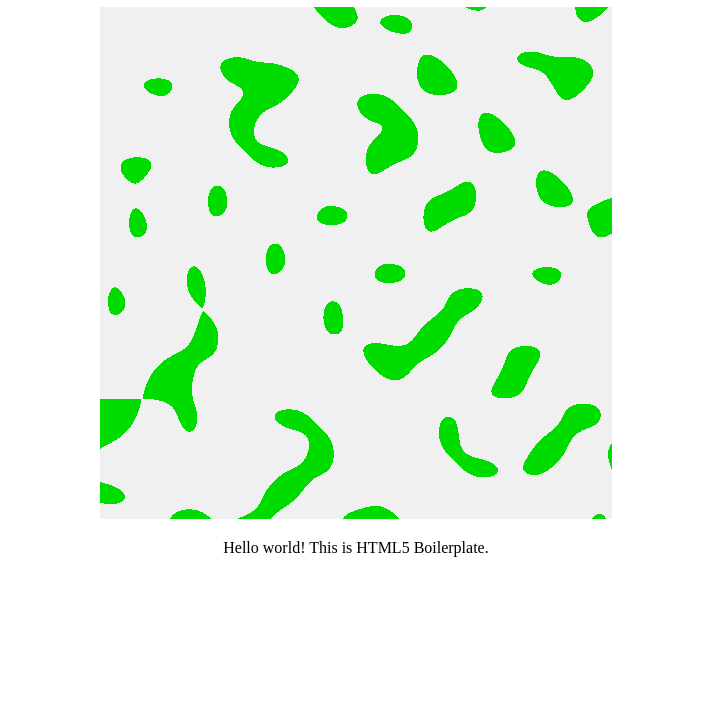
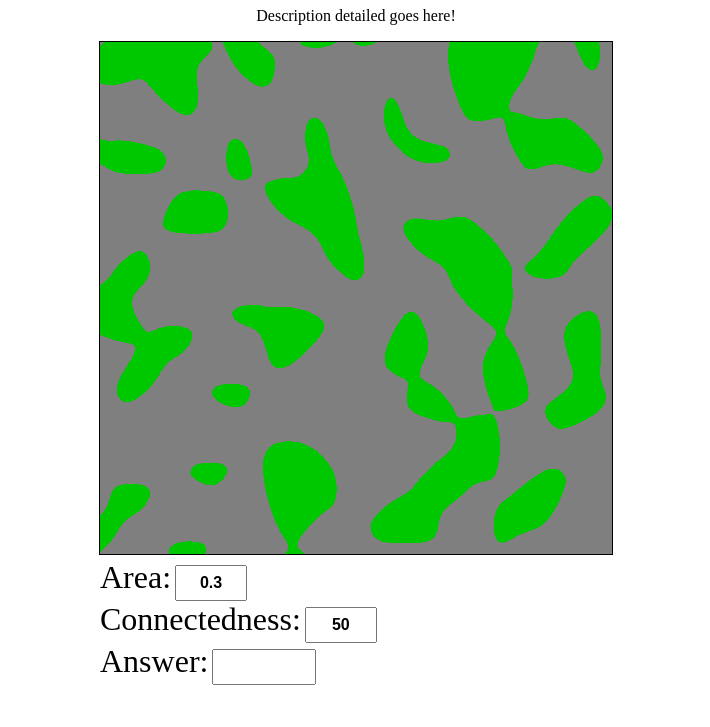
Before and after one commit to scidam/tr-br, a plain HTML site: page index.html in a window 1280 px wide. Shown: the part 73-800 px from the top of the page, without its empty margins (284-994 px from the left). Drawn offline with Linux system fonts and the light colour scheme.

Commit message:
Restructure needed (This isn't yet ready for production)

```diff
--- a/control.js
+++ b/control.js
@@ -1,81 +1,109 @@
+let canvasSize = 512;
+let groundColor = [127, 127, 127];
+let grassColor = [0, 200, 0];
+let defaultProp = 0.3;
+let defaultConn = 100;
+let avgScore = 0;
+
 let canvas = document.getElementById('pplot-canvas');
-canvas.width = 512;
-canvas.height = 512;
+canvas.width = canvasSize;
+canvas.height = canvasSize;
+let ctx = canvas.getContext('2d');
 
-let ctx = canvas.getContext('2d');
-let image = ctx.createImageData(canvas.width, canvas.height);
-let data = image.data;
-let groundColor = [240, 240, 240];
-let plantColor = [0, 220, 0];
+ctx.beginPath();
+ctx.rect(0, 0, canvasSize, canvasSize);
+ctx.stroke();
 
-let prepareData = function(cellsize){
-    let pixelInd = 0;
-    for (let i = 0; i < canvas.width; i++) {
-        for (let j = 0; j < canvas.height; j++) {
-            let value = noise.simplex2(i / cellsize, j / cellsize);
-            pixelInd = (i + j * canvas.width) * 4;
-            data[pixelInd] = data[pixelInd + 1] = data[pixelInd + 2] = value;
-            data[pixelInd + 3] = 255;
+let randomChoice = function(arr) {
+    return arr[Math.floor(arr.length * Math.random())];
+}
+
+let redrawPerlin = function(prop, agg){
+
+    let seeds = [42, 13, 17, 29, 53];
+    let perlinData;
+
+    let i, cnt=0, probe=10, pos, minValue=1, optProbe, optValue, currentProp=0;
+
+    perlinData = getPerlinData(canvas, agg, agg, randomChoice(seeds));
+
+    while ((probe < 255) && (Math.abs(prop - currentProp) > 0.01)){
+        cnt = 0;
+        for (var y = 0; y < canvas.height; y ++) {
+            for (var x = 0; x < canvas.width; x ++) {
+                pos = (x + y * canvas.width) * 4;
+                if (perlinData.data[pos] > probe) {cnt++;}
+            }
+        }
+
+    currentProp = cnt / (canvas.width * canvas.height);
+    if (Math.abs(prop - currentProp) < minValue){
+        optProbe = probe;
+        optValue = currentProp;
+        minValue = Math.abs(prop - currentProp);
+        }
+    probe++;
+    }
+
+    for (var y = 0; y < canvas.height; y ++) {
+        for (var x = 0; x < canvas.width; x ++) {
+            pos = (x + y * canvas.width) * 4;
+            if (perlinData.data[pos] > optProbe){
+                perlinData.data[pos + 0] = grassColor[0];
+                perlinData.data[pos + 1] = grassColor[1];
+                perlinData.data[pos + 2] = grassColor[2];
+                perlinData.data[pos + 3] = 255;
+            }
+            else {
+                perlinData.data[pos + 0] = groundColor[0];
+                perlinData.data[pos + 1] = groundColor[1];
+                perlinData.data[pos + 2] = groundColor[2];
+                perlinData.data[pos + 3] = 255;
+
+            }
         }
     }
+    ctx.putImageData(perlinData, 0, 0);
+    return currentProp;
 }
 
 
-let computeProp=function(value, proportion){
-    let counter = 0;
-    let pixelInd = 0;
-    for (let i = 0; i < canvas.width; i++) {
-        for (let j = 0; j < canvas.height; j++) {
-            pixelInd = (i + j * canvas.width) * 4;
-                if (data[pixelInd] > value){
-                    counter++;
-            }
-        }
+var exact = redrawPerlin(defaultProp, defaultConn);
+
+const connElement = document.getElementById("connectedness");
+const propElement = document.getElementById("proportion");
+const answerElement = document.getElementById("answer");
+const resultElement = document.getElementById("results");
+
+let propValue=parseFloat(propElement.value), connValue=parseFloat(connElement.value);
+
+
+let redrawScene = function(ev){
+    propValue = parseFloat(propElement.value);
+    connValue = parseFloat(connElement.value);
+
+    if (isNaN(propValue)) {
+        propElement.value = defaultProp;
+        propValue = defaultProp;
     }
-    return Math.abs(counter / (canvas.height * canvas.width) - proportion);
+
+    if (isNaN(connValue)) {
+        connElement.value = defaultConn;
+        connValue = defaultConn;
+    }
+    exact = redrawPerlin(propValue, connValue);
+
+
 }
 
-
-
-let plotData = function(proportion=0.3, cellsize=100){
-    prepareData(cellsize);
-    let pixelInd = 0;
-
-    let value = -1.0;
-    let curValue = computeProp(value, proportion);
-    let cnt = 0;
-
-    while ((Math.abs(curValue) > 0.05) && cnt < 200) {
-        value+=0.01;
-        curValue = computeProp(value, proportion);
-        cnt+=1;
-        console.log(value, curValue);
-    }
-
-    if (!(cnt < 20)) {
-        console.log("Error occurred when trying to find optimal solution!");
-    }
-
-   optimal = curValue;
-
-    //Traverse all data points and change color
-    for (let i = 0; i < canvas.width; i++) {
-        for (let j = 0; j < canvas.height; j++) {
-            pixelInd = (i + j * canvas.width) * 4;
-                if (data[pixelInd] > optimal){
-                    data[pixelInd] = plantColor[0];
-                    data[pixelInd + 1] = plantColor[1];
-                    data[pixelInd + 2] = plantColor[2];
-                 }
-                else{
-                    data[pixelInd] = groundColor[0];
-                    data[pixelInd + 1] = groundColor[1];
-                    data[pixelInd + 2] = groundColor[2];
-                }
-        }
-    }
-    ctx.putImageData(image, 0, 0);
+let processAnswer = function(ev){
+    let val = ev.target.value;
+    const pElement = document.createElement("p");
+    pElement.innerText = "Exact proportion is: " + Math.floor(exact * 1000) / 1000;
+    resultElement.innerHTML = "";
+    resultElement.appendChild(pElement);
 }
 
-
-plotData(0.8);
+connElement.addEventListener('change', redrawScene);
+propElement.addEventListener('change', redrawScene);
+answerElement.addEventListener('change', processAnswer);
--- a/index.html
+++ b/index.html
@@ -17,15 +17,36 @@
 
   <div id="container">
     <div id="centered-content">
-      <h1>Description of the main application (how use it)</h1>
+      <h1>Improve estimation ability</h1>
+
+      <p>Description detailed goes here!</p>
 
       <canvas id="pplot-canvas"></canvas>
 
       <div id="controls">
 
+        <div class="value-field">
+          <label for="proportion">Area:</label>
+          <input id="proportion" type="text" value="0.3" title="">
+        </div>
+
+        <div class="value-field">
+          <label for="connectedness">Connectedness:</label>
+          <input id="connectedness" type="text" value="50" title="The greater, the more vegetation cover islands connected each other">
+        </div>
+
+        <div class="value-field">
+          <label for="answer">Answer:</label>
+          <input id="answer" type="text" value="" title="Enter your answer here">
+        </div>
+
       </div>
 
-      <p>Hello world! This is HTML5 Boilerplate.</p>
+      <div id="results">
+
+      </div>
+
+
     </div>
   </div>
 
--- a/main.css
+++ b/main.css
@@ -30,8 +30,44 @@ body,div {
 
     #centered-content {
         display: relative;
-        margin: 0;
+        margin: 0 auto;
         width: 100%;
     }
 
 }
+
+#pplot-canvas{
+ border: 1px solid black;
+ width: 512px;
+ height: 512px;
+}
+
+.value-field{
+    width: 512px;
+    text-align: left;
+    margin: 0 auto;
+}
+
+label{
+    font-size: 2em;
+    clear: both;
+}
+.value-field > input{
+    width: 4em;
+    height: 30px;
+    font-size: 1em;
+    font-weight: 800;
+    display: inline;
+    text-align:center;
+}
+
+.answer{
+    width: 400px;
+}
+
+#answer{
+    width: 6em;
+    height: 30px;
+    text-align: left;
+
+}
--- a/pnoise.js
+++ b/pnoise.js
@@ -1,173 +1,144 @@
 /*
- * A speed-improved perlin and simplex noise algorithms for 2D.
+ * A simplex noise algorithms for 2D.
  *
  * Based on example code by Stefan Gustavson (stegu@itn.liu.se).
- * Optimisations by Peter Eastman (peastman@drizzle.stanford.edu).
- * Converted to Javascript by Joseph Gentle.
  *
- * Modified for "tr-br" web-app by Dmitry E. Kislov
+ * Modified for "tr-br" web-app by Dmitry E. Kislov (kislov@easydan.com)
  * Dec. 8, 2019
  *
  * Original version:
- * https://github.com/josephg/noisejs/blob/master/perlin.js
+ * https://github.com/lebesnec/island.js
  */
 
-(function(global){
-    var module = global.noise = {};
+var SimplexNoise = function(gen) {
+	this.rand = gen;
+	this.grad3 = [
+		[1,1,0],[-1,1,0],[1,-1,0],[-1,-1,0],
+		[1,0,1],[-1,0,1],[1,0,-1],[-1,0,-1],
+		[0,1,1],[0,-1,1],[0,1,-1],[0,-1,-1]
+	];
 
-    function Grad(x, y, z) {
-      this.x = x; this.y = y; this.z = z;
-    }
+	this.simplex = [
+		[0,1,2,3],[0,1,3,2],[0,0,0,0],[0,2,3,1],[0,0,0,0],[0,0,0,0],[0,0,0,0],[1,2,3,0],
+		[0,2,1,3],[0,0,0,0],[0,3,1,2],[0,3,2,1],[0,0,0,0],[0,0,0,0],[0,0,0,0],[1,3,2,0],
+		[0,0,0,0],[0,0,0,0],[0,0,0,0],[0,0,0,0],[0,0,0,0],[0,0,0,0],[0,0,0,0],[0,0,0,0],
+		[1,2,0,3],[0,0,0,0],[1,3,0,2],[0,0,0,0],[0,0,0,0],[0,0,0,0],[2,3,0,1],[2,3,1,0],
+		[1,0,2,3],[1,0,3,2],[0,0,0,0],[0,0,0,0],[0,0,0,0],[2,0,3,1],[0,0,0,0],[2,1,3,0],
+		[0,0,0,0],[0,0,0,0],[0,0,0,0],[0,0,0,0],[0,0,0,0],[0,0,0,0],[0,0,0,0],[0,0,0,0],
+		[2,0,1,3],[0,0,0,0],[0,0,0,0],[0,0,0,0],[3,0,1,2],[3,0,2,1],[0,0,0,0],[3,1,2,0],
+		[2,1,0,3],[0,0,0,0],[0,0,0,0],[0,0,0,0],[3,1,0,2],[0,0,0,0],[3,2,0,1],[3,2,1,0]
+	];
+};
 
-    Grad.prototype.dot2 = function(x, y) {
-      return this.x*x + this.y*y;
-    };
+SimplexNoise.prototype.setSeed = function(seed) {
+	this.p = [];
+	this.rand.seed = seed;
+
+	for (var i=0; i<256; i++) {
+		this.p[i] = Math.floor(this.rand.nextRange(0, 255));
+	}
+
+	this.perm = [];
+	for(var i=0; i<512; i++) {
+		this.perm[i]=this.p[i & 255];
+	}
+}
+
+SimplexNoise.prototype.dot = function(g, x, y) {
+	return g[0]*x + g[1]*y;
+};
+
+SimplexNoise.prototype.noise = function(xin, yin) {
+	var n0, n1, n2;
+
+	var F2 = 0.5*(Math.sqrt(3.0)-1.0);
+	var s = (xin+yin)*F2;
+	var i = Math.floor(xin+s);
+	var j = Math.floor(yin+s);
+	var G2 = (3.0-Math.sqrt(3.0))/6.0;
+	var t = (i+j)*G2;
+	var X0 = i-t;
+	var Y0 = j-t;
+	var x0 = xin-X0;
+	var y0 = yin-Y0;
+
+	var i1, j1;
+	if(x0>y0) {i1=1; j1=0;}
+	else {i1=0; j1=1;}
+
+	var x1 = x0 - i1 + G2;
+	var y1 = y0 - j1 + G2;
+	var x2 = x0 - 1.0 + 2.0 * G2;
+	var y2 = y0 - 1.0 + 2.0 * G2;
+
+	var ii = i & 255;
+	var jj = j & 255;
+	var gi0 = this.perm[ii+this.perm[jj]] % 12;
+	var gi1 = this.perm[ii+i1+this.perm[jj+j1]] % 12;
+	var gi2 = this.perm[ii+1+this.perm[jj+1]] % 12;
+
+	var t0 = 0.5 - x0*x0-y0*y0;
+	if(t0<0) n0 = 0.0;
+	else {
+		t0 *= t0;
+		n0 = t0 * t0 * this.dot(this.grad3[gi0], x0, y0);
+	}
+	var t1 = 0.5 - x1*x1-y1*y1;
+	if(t1<0) n1 = 0.0;
+	else {
+		t1 *= t1;
+		n1 = t1 * t1 * this.dot(this.grad3[gi1], x1, y1);
+	}
+	var t2 = 0.5 - x2*x2-y2*y2;
+	if(t2<0) n2 = 0.0;
+	else {
+		t2 *= t2;
+		n2 = t2 * t2 * this.dot(this.grad3[gi2], x2, y2);
+	}
+
+	return 70.0 * (n0 + n1 + n2);
+};
 
 
-    var grad3 = [new Grad(1,1,0),new Grad(-1,1,0),new Grad(1,-1,0),new Grad(-1,-1,0),
-        new Grad(1,0,1),new Grad(-1,0,1),new Grad(1,0,-1),new Grad(-1,0,-1),
-        new Grad(0,1,1),new Grad(0,-1,1),new Grad(0,1,-1),new Grad(0,-1,-1)];
+// Park-Miller-Carta Pseudo-Random Number Generator
+function PRNG() {
+	this.seed = 1;
+	this.next = function() { return (this.gen() / 2147483647); };
+	this.nextRange = function(min, max)	{ return min + ((max - min) * this.next()) };
+	this.gen = function() { return this.seed = (this.seed * 16807) % 2147483647; };
+};
 
-    var p = [151,160,137,91,90,15,
-    131,13,201,95,96,53,194,233,7,225,140,36,103,30,69,142,8,99,37,240,21,10,23,
-    190, 6,148,247,120,234,75,0,26,197,62,94,252,219,203,117,35,11,32,57,177,33,
-    88,237,149,56,87,174,20,125,136,171,168, 68,175,74,165,71,134,139,48,27,166,
-    77,146,158,231,83,111,229,122,60,211,133,230,220,105,92,41,55,46,245,40,244,
-    102,143,54, 65,25,63,161, 1,216,80,73,209,76,132,187,208, 89,18,169,200,196,
-    135,130,116,188,159,86,164,100,109,198,173,186, 3,64,52,217,226,250,124,123,
-    5,202,38,147,118,126,255,82,85,212,207,206,59,227,47,16,58,17,182,189,28,42,
-    223,183,170,213,119,248,152, 2,44,154,163, 70,221,153,101,155,167, 43,172,9,
-    129,22,39,253, 19,98,108,110,79,113,224,232,178,185, 112,104,218,246,97,228,
-    251,34,242,193,238,210,144,12,191,179,162,241, 81,51,145,235,249,14,239,107,
-    49,192,214, 31,181,199,106,157,184, 84,204,176,115,121,50,45,127, 4,150,254,
-    138,236,205,93,222,114,67,29,24,72,243,141,128,195,78,66,215,61,156,180];
-    // To remove the need for index wrapping, double the permutation table length
-    var perm = new Array(512);
-    var gradP = new Array(512);
+function getPerlinData(canvas, baseX, baseY, seed) {
+    var rand = new PRNG();
+    var ctx = canvas.getContext('2d');
+    var imagedata = ctx.createImageData(canvas.width, canvas.height);
+    var data = imagedata.data;
 
-    // This isn't a very good seeding function, but it works ok. It supports 2^16
-    // different seed values. Write something better if you need more seeds.
-    module.seed = function(seed) {
-      if(seed > 0 && seed < 1) {
-        // Scale the seed out
-        seed *= 65536;
-      }
+    var simplexR = new SimplexNoise(rand);
+    simplexR.setSeed(seed);
 
-      seed = Math.floor(seed);
-      if(seed < 256) {
-        seed |= seed << 8;
-      }
+    var simplexG = new SimplexNoise(rand);
+    simplexG.setSeed(seed + 1);
 
-      for(var i = 0; i < 256; i++) {
-        var v;
-        if (i & 1) {
-          v = p[i] ^ (seed & 255);
-        } else {
-          v = p[i] ^ ((seed>>8) & 255);
+    var simplexB = new SimplexNoise(rand);
+    simplexB.setSeed(seed + 2);
+
+    var pos, cr, cg, cb, gray;
+    for (var y = 0; y < canvas.height; y ++) {
+        for (var x = 0; x < canvas.width; x ++) {
+            pos = (x + y * canvas.width) * 4;
+
+            cr = Math.floor(((simplexR.noise(x / baseX, y / baseY) + 1) * 0.5) * 255);
+            cg = Math.floor(((simplexG.noise(x / baseX, y / baseY) + 1) * 0.5) * 255);
+            cb = Math.floor(((simplexB.noise(x / baseX, y / baseY) + 1) * 0.5) * 255);
+
+            gray = (cr + cg + cb) / 3;
+
+            data[pos + 0] = gray;
+            data[pos + 1] = gray;
+            data[pos + 2] = gray;
+            data[pos + 3] = 255;
         }
-
-        perm[i] = perm[i + 256] = v;
-        gradP[i] = gradP[i + 256] = grad3[v % 12];
-      }
-    };
-
-    module.seed(0);
-
-    // ##### Perlin noise stuff
-
-    function fade(t) {
-      return t;
-      //return t*t*t*(t*(t*6-15)+10);
     }
-
-    function lerp(a, b, t) {
-      return (1-t)*a + t*b;
-    }
-
-
-    var F2 = 0.5*(Math.sqrt(3)-1);
-    var G2 = (3-Math.sqrt(3))/6;
-
-    module.simplex2 = function(xin, yin) {
-        var n0, n1, n2; // Noise contributions from the three corners
-        // Skew the input space to determine which simplex cell we're in
-        var s = (xin+yin)*F2; // Hairy factor for 2D
-        var i = Math.floor(xin+s);
-        var j = Math.floor(yin+s);
-        var t = (i+j)*G2;
-        var x0 = xin-i+t; // The x,y distances from the cell origin, unskewed.
-        var y0 = yin-j+t;
-        // For the 2D case, the simplex shape is an equilateral triangle.
-        // Determine which simplex we are in.
-        var i1, j1; // Offsets for second (middle) corner of simplex in (i,j) coords
-        if(x0>y0) { // lower triangle, XY order: (0,0)->(1,0)->(1,1)
-          i1=1; j1=0;
-        } else {    // upper triangle, YX order: (0,0)->(0,1)->(1,1)
-          i1=0; j1=1;
-        }
-        // A step of (1,0) in (i,j) means a step of (1-c,-c) in (x,y), and
-        // a step of (0,1) in (i,j) means a step of (-c,1-c) in (x,y), where
-        // c = (3-sqrt(3))/6
-        var x1 = x0 - i1 + G2; // Offsets for middle corner in (x,y) unskewed coords
-        var y1 = y0 - j1 + G2;
-        var x2 = x0 - 1 + 2 * G2; // Offsets for last corner in (x,y) unskewed coords
-        var y2 = y0 - 1 + 2 * G2;
-        // Work out the hashed gradient indices of the three simplex corners
-        i &= 255;
-        j &= 255;
-        var gi0 = gradP[i+perm[j]];
-        var gi1 = gradP[i+i1+perm[j+j1]];
-        var gi2 = gradP[i+1+perm[j+1]];
-        // Calculate the contribution from the three corners
-        var t0 = 0.5 - x0*x0-y0*y0;
-        if(t0<0) {
-          n0 = 0;
-        } else {
-          t0 *= t0;
-          n0 = t0 * t0 * gi0.dot2(x0, y0);  // (x,y) of grad3 used for 2D gradient
-        }
-        var t1 = 0.5 - x1*x1-y1*y1;
-        if(t1<0) {
-          n1 = 0;
-        } else {
-          t1 *= t1;
-          n1 = t1 * t1 * gi1.dot2(x1, y1);
-        }
-        var t2 = 0.5 - x2*x2-y2*y2;
-        if(t2<0) {
-          n2 = 0;
-        } else {
-          t2 *= t2;
-          n2 = t2 * t2 * gi2.dot2(x2, y2);
-        }
-        // Add contributions from each corner to get the final noise value.
-        // The result is scaled to return values in the interval [-1,1].
-        return 70 * (n0 + n1 + n2);
-      };
-
-
-    // 2D Perlin Noise
-    module.p2d = function(x, y) {
-      // Find unit grid cell containing point
-      var X = Math.floor(x), Y = Math.floor(y);
-      // Get relative xy coordinates of point within that cell
-      x = x - X; y = y - Y;
-      // Wrap the integer cells at 255 (smaller integer period can be introduced here)
-      //X = X & 255; Y = Y & 255;
-
-      // Calculate noise contributions from each of the four corners
-      var n00 = gradP[X+perm[Y]].dot2(x, y);
-      var n01 = gradP[X+perm[Y+1]].dot2(x, y-1);
-      var n10 = gradP[X+1+perm[Y]].dot2(x-1, y);
-      var n11 = gradP[X+1+perm[Y+1]].dot2(x-1, y-1);
-
-      // Compute the fade curve value for x
-      var u = fade(x);
-
-      // Interpolate the four results
-      return lerp(
-          lerp(n00, n10, u),
-          lerp(n01, n11, u),
-         fade(y));
-    };
-  })(this);
+    return imagedata;
+};
```
